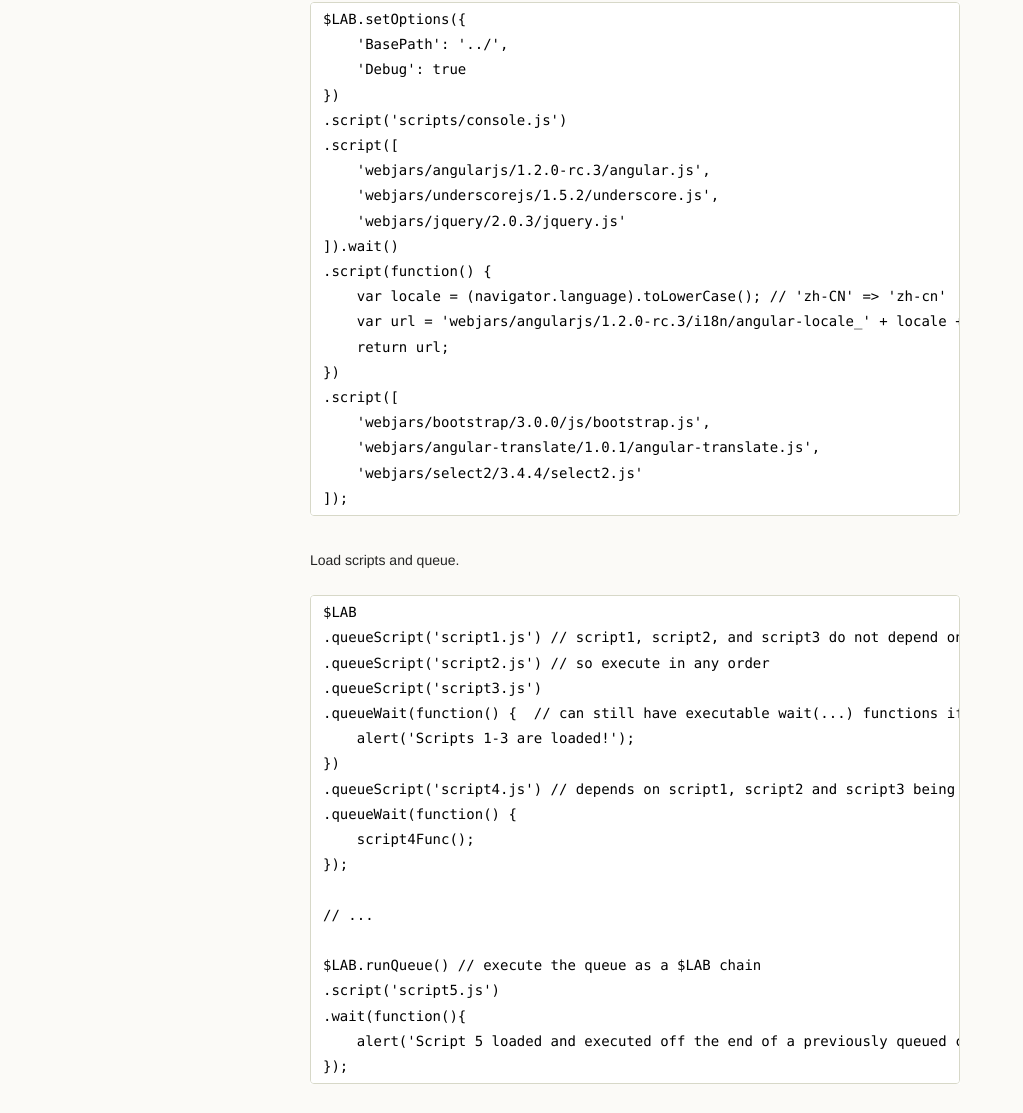
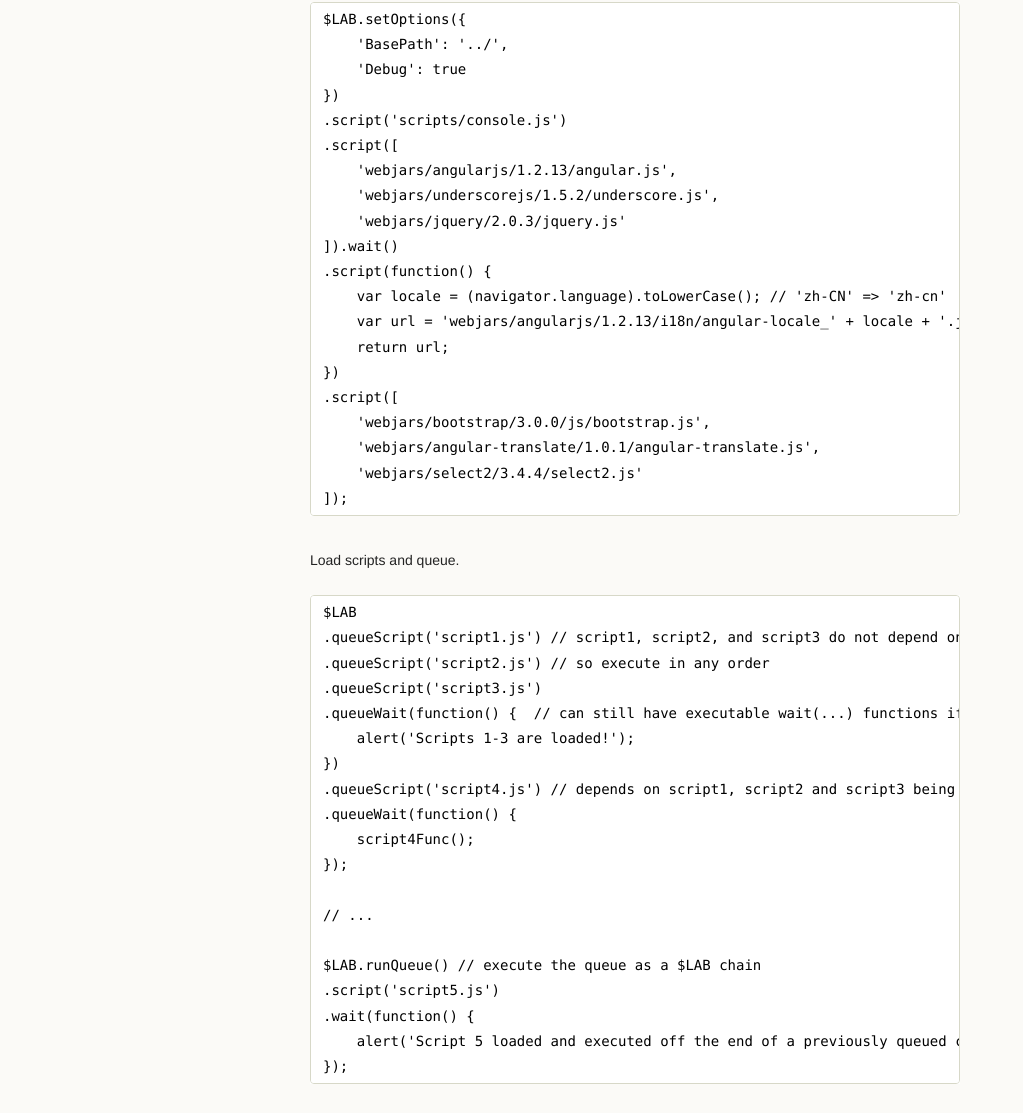
Before and after one commit to rogerxu/rogerxu.github.io, a Jekyll site: the page built from _posts/2013-11-26-labjs.md, in a window 1280 px wide. Shown: the part 1036-2149 px from the top of the page, without its empty margins (0-1023 px from the left). Built offline with Jekyll 4.4.1, drawn with Linux system fonts in a browser that asks for light colours.

Commit message:
Update LABjs post.

```diff
--- a/_posts/2013-11-26-labjs.md
+++ b/_posts/2013-11-26-labjs.md
@@ -45,13 +45,13 @@
     })
     .script('scripts/console.js')
     .script([
-        'webjars/angularjs/1.2.0-rc.3/angular.js',
+        'webjars/angularjs/1.2.13/angular.js',
         'webjars/underscorejs/1.5.2/underscore.js',
         'webjars/jquery/2.0.3/jquery.js'
     ]).wait()
     .script(function() {
         var locale = (navigator.language).toLowerCase(); // 'zh-CN' => 'zh-cn'
-        var url = 'webjars/angularjs/1.2.0-rc.3/i18n/angular-locale_' + locale + '.js';
+        var url = 'webjars/angularjs/1.2.13/i18n/angular-locale_' + locale + '.js';
         return url;
     })
     .script([
@@ -78,6 +78,6 @@
 
     $LAB.runQueue() // execute the queue as a $LAB chain
     .script('script5.js')
-    .wait(function(){
+    .wait(function() {
         alert('Script 5 loaded and executed off the end of a previously queued chain.');
     });
```
